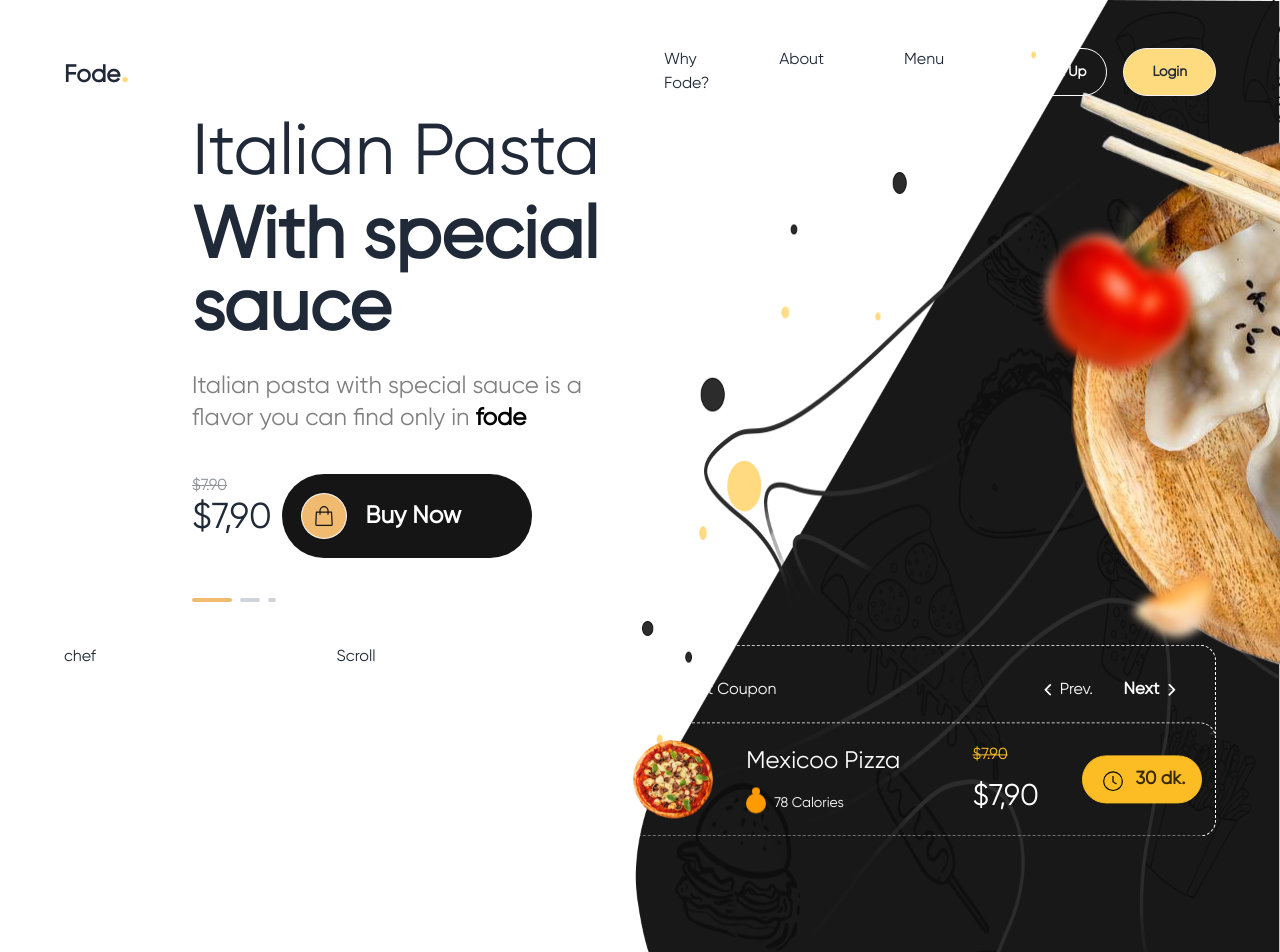
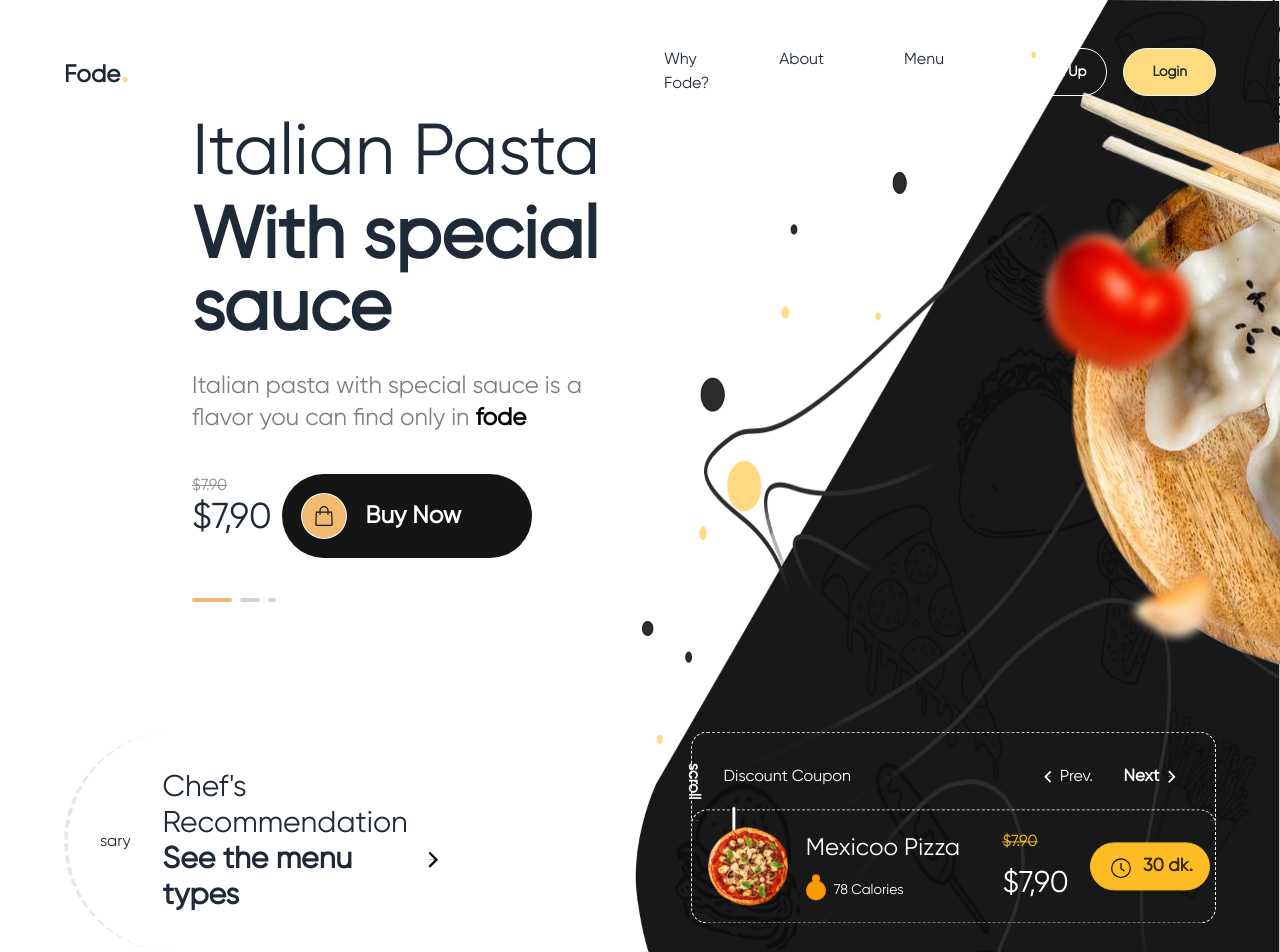
Before and after one commit to thony32/react-wcc-s4, a React (Vite) app: page / in a window 1280 px wide. Shown: the top 952 px of the page. Built offline with nearby package versions, Linux system fonts and the light colour scheme.

Commit message:
vitavita ny eo ambany

```diff
--- a/src/components/Base.tsx
+++ b/src/components/Base.tsx
@@ -13,7 +13,10 @@ export default function Base() {
                 <h1 className="text-7xl">Italian Pasta</h1>
                 <h1 className="text-7xl font-extrabold">With special sauce</h1>
               </div>
-                            <p className="text-2xl text-black/50">Italian pasta with special sauce is a <br /> flavor you can find only in <b className="text-black">fode</b></p>
+              <p className="text-2xl text-black/50">
+                Italian pasta with special sauce is a <br /> flavor you can find
+                only in <b className="text-black">fode</b>
+              </p>
             </div>
             <div className="grid grid-cols-5">
               <div>
@@ -28,7 +31,11 @@ export default function Base() {
                 >
                   {({ countUpRef }) => (
                     <div className="text-2xl lg:text-4xl">
-                                            $<span ref={countUpRef} className="animate-bounce infinite" />
+                      $
+                      <span
+                        ref={countUpRef}
+                        className="animate-bounce infinite"
+                      />
                     </div>
                   )}
                 </CountUp>
@@ -36,18 +43,25 @@ export default function Base() {
               <div>
                 <button className="bg-[#151515] p-5 rounded-full flex items-center gap-5 w-[250px]">
                   <span className="bg-[#F0BA71] flex items-center justify-center p-3 rounded-full ring-1 ring-white">
-                                        <svg className="w-5 fill-[#151515]" viewBox="704.081 796 200 200">
-                                            <path d="M891.876,977.909l-6.938-125.811h-34.661v-10.157c0-25.333-20.608-45.941-45.94-45.941s-45.94,20.609-45.94,45.941v10.157
+                    <svg
+                      className="w-5 fill-[#151515]"
+                      viewBox="704.081 796 200 200"
+                    >
+                      <path
+                        d="M891.876,977.909l-6.938-125.811h-34.661v-10.157c0-25.333-20.608-45.941-45.94-45.941s-45.94,20.609-45.94,45.941v10.157
 	h-36.161l-5.969,126.355l-0.006,0.219c-0.049,4.547,1.758,9.01,4.955,12.239c3.198,3.233,7.641,5.089,12.19,5.089h141.351
 	c4.688,0,9.228-1.953,12.453-5.36C890.434,987.233,892.135,982.593,891.876,977.909z M770.379,841.941
 	c0-18.725,15.233-33.959,33.958-33.959c18.724,0,33.958,15.234,33.958,33.959v10.157h-67.917V841.941z M878.507,982.402
 	c-0.973,1.026-2.339,1.615-3.751,1.615H733.405c-1.37,0-2.707-0.558-3.672-1.534c-0.942-0.95-1.483-2.257-1.492-3.597l5.423-114.806
 	h24.731v15.173c0,3.309,2.682,5.991,5.991,5.991c3.309,0,5.991-2.682,5.991-5.991v-15.173h67.917v15.173
 	c0,3.309,2.682,5.991,5.991,5.991c3.309,0,5.99-2.682,5.99-5.991v-15.173h23.321l6.313,114.49
-	C879.99,979.98,879.478,981.377,878.507,982.402z" />
+	C879.99,979.98,879.478,981.377,878.507,982.402z"
+                      />
                     </svg>
                   </span>
-                                    <span className="text-white text-2xl font-bold capitalize">Buy now</span>
+                  <span className="text-white text-2xl font-bold capitalize">
+                    Buy now
+                  </span>
                 </button>
               </div>
             </div>
@@ -58,13 +72,54 @@ export default function Base() {
             </div>
           </div>
         </div>
+      </div>
+      <div className="flex justify-between gap-16 p-16 -translate-y-[15%]">
+        <Chef />
 
+        <div className="flex items-center translate-x-[150%] ">
+          <span className="p-2 text-white font-semibold rotate-90 ... -translate-y-[150%] ">scroll</span>
+          <svg
+            xmlns="http://www.w3.org/2000/svg"
+            className="w-7 h-16 animate-bounce infinite"
+            zoomAndPan="magnify"
+            viewBox="0 0 37.5 74.999998"
+            preserveAspectRatio="xMidYMid meet"
+            version="1.0"
+          >
+            <defs>
+              <clipPath id="aafcfa17d7">
+                <path
+                  d="M 0 52.992188 L 37.007812 52.992188 L 37.007812 74.503906 L 0 74.503906 Z M 0 52.992188 "
+                  clip-rule="nonzero"
+                />
+              </clipPath>
+              <clipPath id="1316e9b1b7">
+                <path
+                  d="M 16.347656 1 L 20.847656 1 L 20.847656 74 L 16.347656 74 Z M 16.347656 1 "
+                  clip-rule="nonzero"
+                />
+              </clipPath>
+            </defs>
+            <g clip-path="url(#aafcfa17d7)">
+              <path
+                fill="#ffffff"
+                d="M 37.460938 56.921875 L 18.8125 75.488281 L 0.0351562 56.792969 L 3.851562 52.988281 L 18.8125 67.886719 L 33.640625 53.117188 L 37.460938 56.921875 "
+                fill-opacity="1"
+                fill-rule="nonzero"
+              />
+            </g>
+            <g clip-path="url(#1316e9b1b7)">
+              <path
+                fill="#ffffff"
+                d="M 16.347656 3.660156 L 16.347656 70.894531 C 16.347656 72.21875 17.351562 73.292969 18.597656 73.292969 C 19.839844 73.292969 20.847656 72.21875 20.847656 70.894531 L 20.847656 3.660156 C 20.847656 2.332031 19.839844 1.257812 18.597656 1.257812 C 17.351562 1.257812 16.347656 2.332031 16.347656 3.660156 Z M 16.347656 3.660156 "
+                fill-opacity="1"
+                fill-rule="nonzero"
+              />
+            </g>
+          </svg>
         </div>
-            <div className="flex justify-between gap-16 p-16 -translate-y-[40%]">
-                <Chef />
-                <div>Scroll</div>
         <Pizza />
       </div>
     </div>
-    )
+  );
 }
--- a/src/components/Chef.tsx
+++ b/src/components/Chef.tsx
@@ -1,11 +1,52 @@
-
-
 export default function Chef() {
   return (
-    <div>
-        <div>
-            chef
+    <div className="flex items-center gap-8 p-8 border-l-4 border-tr-4 border-dashed border-grey-400 rounded-full">
+      <div>sary</div>
+      <div>
+        <div className="text-3xl">Chef's Recommendation</div>
+        <div className="flex gap-2 text-3xl font-bold">
+          See the menu types
+          <svg
+            xmlns="http://www.w3.org/2000/svg"
+            zoomAndPan="magnify"
+            viewBox="0 0 75 37.5"
+            className="w-9 h-9"
+            preserveAspectRatio="xMidYMid meet"
+            version="1.0"
+          >
+            <defs>
+              <clipPath id="9ff828e112">
+                <path
+                  d="M 26.445312 0 L 48.648438 0 L 48.648438 37 L 26.445312 37 Z M 26.445312 0 "
+                  clip-rule="nonzero"
+                />
+              </clipPath>
+              <clipPath id="3ea57380e6">
+                <path
+                  d="M 26.351562 17.792969 L 47.816406 17.792969 L 47.816406 19.273438 L 26.351562 19.273438 Z M 26.351562 17.792969 "
+                  clip-rule="nonzero"
+                />
+              </clipPath>
+            </defs>
+            <g clip-path="url(#9ff828e112)">
+              <path
+                fill="#000000"
+                d="M 30.320312 0.0390625 L 48.644531 18.441406 L 30.191406 36.972656 L 26.441406 33.203125 L 41.140625 18.441406 L 26.566406 3.808594 L 30.320312 0.0390625 "
+                fill-opacity="1"
+                fill-rule="nonzero"
+              />
+            </g>
+            <g clip-path="url(#3ea57380e6)">
+              <path
+                fill="#000000"
+                d="M 46.914062 17.792969 L 27.253906 17.792969 C 26.867188 17.792969 26.550781 18.121094 26.550781 18.53125 C 26.550781 18.941406 26.867188 19.273438 27.253906 19.273438 L 46.914062 19.273438 C 47.300781 19.273438 47.617188 18.941406 47.617188 18.53125 C 47.617188 18.121094 47.300781 17.792969 46.914062 17.792969 Z M 46.914062 17.792969 "
+                fill-opacity="1"
+                fill-rule="nonzero"
+              />
+            </g>
+          </svg>
         </div>
+      </div>
     </div>
-  )
+  );
 }
```
Also changed, not shown: src/assets/arrowdown.svg (added). Lines whose indentation alone changed are shown as unchanged.
